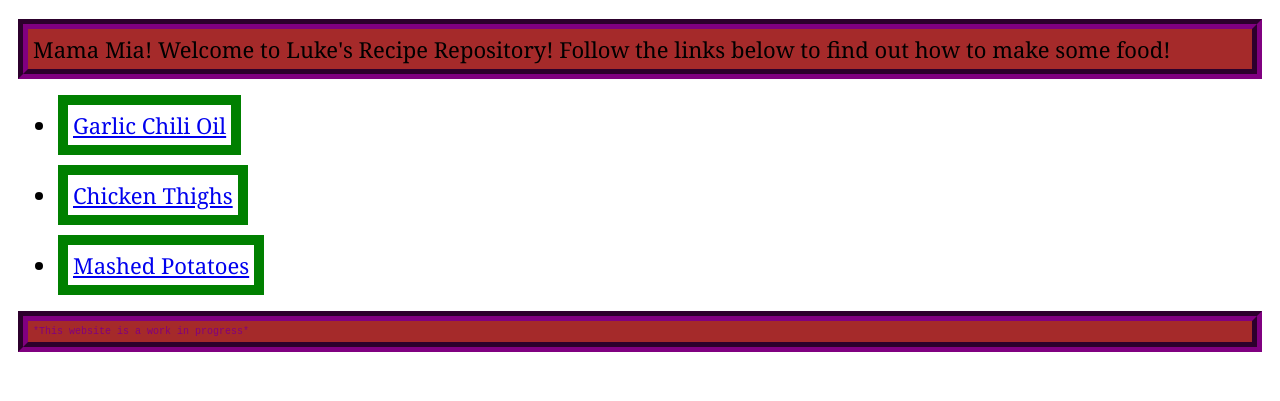
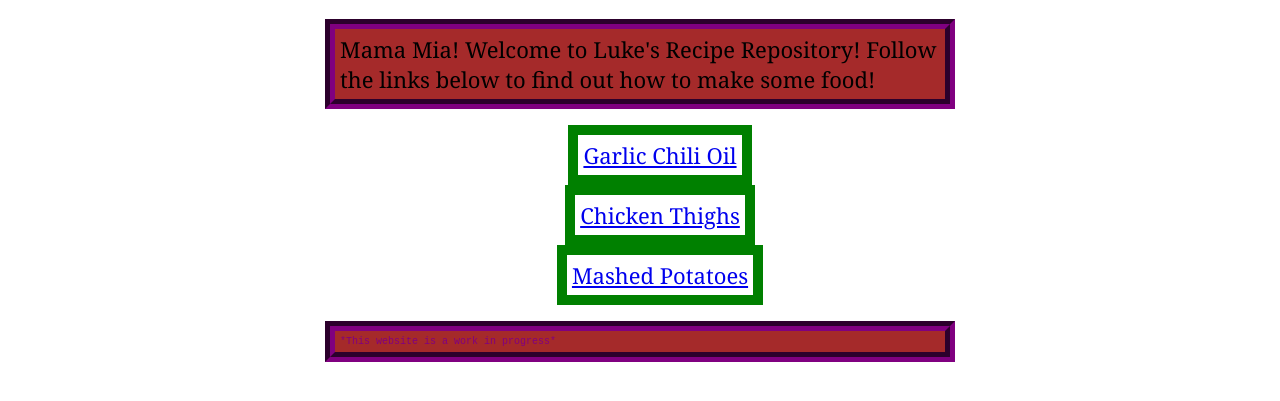
Before and after one commit to luke1thompson/odin_recipes, a plain HTML site: page index.html in a window 1280 px wide. Shown: the part 61-462 px from the top of the page. Drawn offline with Linux system fonts and the light colour scheme.

Commit message:
centers and spaces items

```diff
--- a/style.css
+++ b/style.css
@@ -1,19 +1,21 @@
 p {
     font-family:Georgia, 'Times New Roman', Times, serif;
     font-size: 22px;
-    margin: 10px;
+    margin: auto;
     background-color: brown;
     border: 10px groove purple;
     padding: 5px;
+    width: 600px;
 }
 
 li {
     font-family:Georgia, 'Times New Roman', Times, serif;
     font-size: 22px;
-    margin: 10px;
+    margin: auto;
     border: 10px solid green;
     width: fit-content;
     padding: 5px;
+    list-style-type: none;
 }
 
 .link{
```
